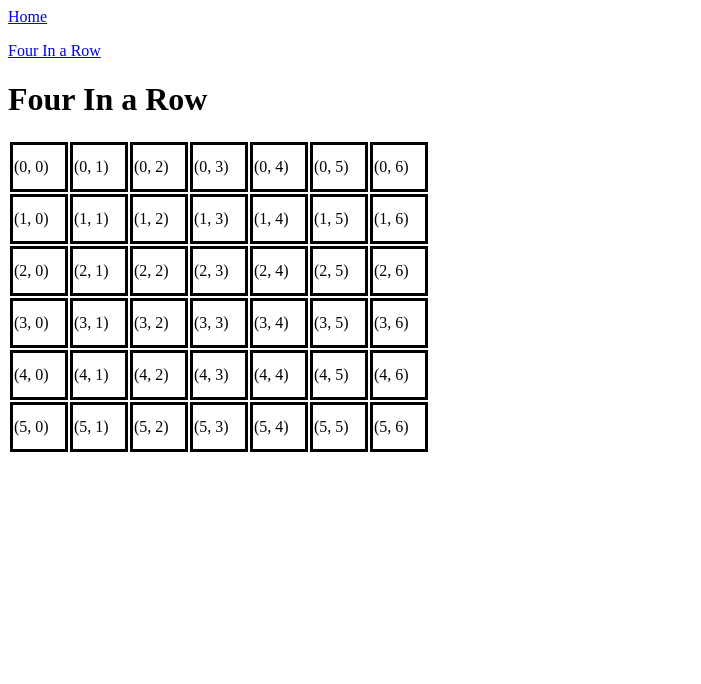
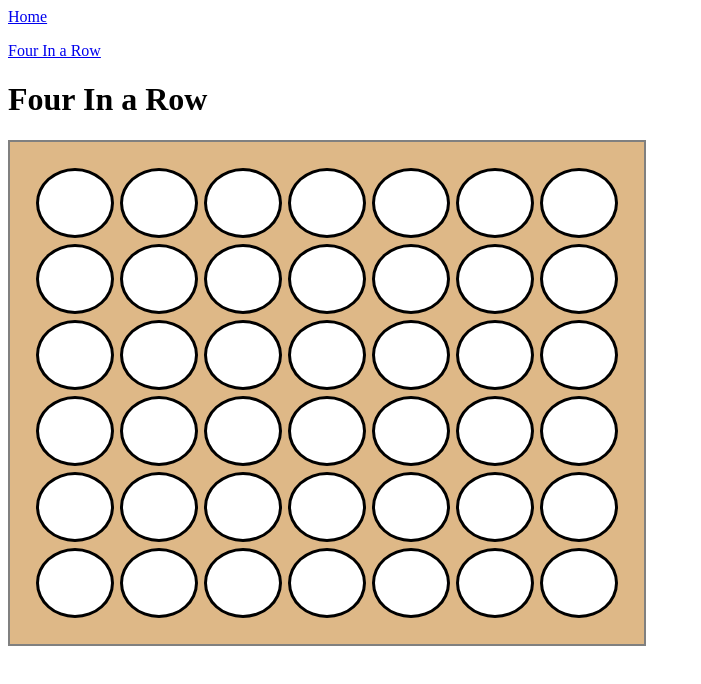
Before and after one commit to taffolds/personalWebsite, a React (Vite) app: page /fourInARow in a window 1280 px wide. Shown: the top 684 px of the page, without its empty margins (0-701 px from the left). Built offline with nearby package versions, Linux system fonts and the light colour scheme.

Commit message:
Got some initial animation for pieces down. Still looks ugly, but getting somewhere

```diff
--- a/src/components/fourInARow.module.css
+++ b/src/components/fourInARow.module.css
@@ -1,6 +1,55 @@
+.board {
+  background-color: burlywood;
+  border-spacing: 3px;
+  border-width: 2px;
+  border-style: solid;
+}
+
 .cells {
   height: 50px;
   width: 50px;
   border-style: solid;
+  background-color: white;
   border-color: black;
+  border-radius: 50%;
+  color: transparent;
 }
+
+.red {
+  background-color: orangered;
+  animation-name: pieceFalling;
+  animation-duration: 1s;
+  position: relative;
+}
+
+.blue {
+  background-color: royalblue;
+  animation-name: pieceFalling;
+  animation-duration: 2s;
+  position: relative;
+}
+
+@keyframes pieceFalling {
+  0% {
+    transform: translateY(var(--drop-distance));
+  }
+  100% {
+    transform: translateY(0);
+  }
+}
+
+@media (min-width: 768px) {
+  .board {
+    padding: 20px;
+    border-spacing: 6px;
+  }
+
+  .cells {
+    width: 70px;
+    height: 70px;
+  }
+
+  .hoverTarget {
+    background-color: lightgray;
+  }
+}
--- a/src/components/fourInARow.tsx
+++ b/src/components/fourInARow.tsx
@@ -122,6 +122,7 @@ export function FourInARow() {
   const [board, setBoard] = useState<CellValue[][]>(createEmptyGame());
   const [turn, setTurn] = useState<CellValue>("red");
   const [winner, setWinner] = useState<CellValue>(null);
+  const [hoveredColumn, setHoveredColumn] = useState<number | null>(null);
 
   useEffect(() => {
     setWinner(checkWinner(board));
@@ -152,6 +153,15 @@ export function FourInARow() {
     setBoard(createEmptyGame());
   }
 
+  function getDropRow(columnIndex: number): number | null {
+    for (let i = board.length - 1; i >= 0; i--) {
+      if (!board[i]![columnIndex]) {
+        return i;
+      }
+    }
+    return null;
+  }
+
   return (
     <>
       <Banner />
@@ -172,20 +182,35 @@ export function FourInARow() {
         </>
       )}
 
-      <table>
+      <table className={styles.board}>
         <tbody>
           {board.map((row, rowIndex) => (
             <tr key={rowIndex}>
-              {row.map((r, columnIndex) => (
+              {row.map((r, columnIndex) => {
+                const dropRow =
+                  hoveredColumn !== null ? getDropRow(hoveredColumn) : null;
+                const isHoverTarget =
+                  hoveredColumn === columnIndex && dropRow === rowIndex;
+                return (
                   <td
                     key={columnIndex}
-                  className={styles.cells}
+                    className={`${styles.cells} ${r ? styles[r] : ""} ${isHoverTarget ? styles.hoverTarget : ""}`}
+                    style={
+                      {
+                        "--drop-distance": `${-rowIndex * 50}px`,
+                      } as React.CSSProperties
+                    }
                     data-testid={`${rowIndex}-${columnIndex}`}
                     onClick={() => handleClick(columnIndex)}
+                    onMouseEnter={() =>
+                      !winner && setHoveredColumn(columnIndex)
+                    }
+                    onMouseLeave={() => setHoveredColumn(null)}
                   >
                     {r || `(${rowIndex}, ${columnIndex})`}
                   </td>
-              ))}
+                );
+              })}
             </tr>
           ))}
         </tbody>
```
Also changed, not shown: src/components/gameChecklist.md (+5 -3 lines). Lines whose indentation alone changed are shown as unchanged.
